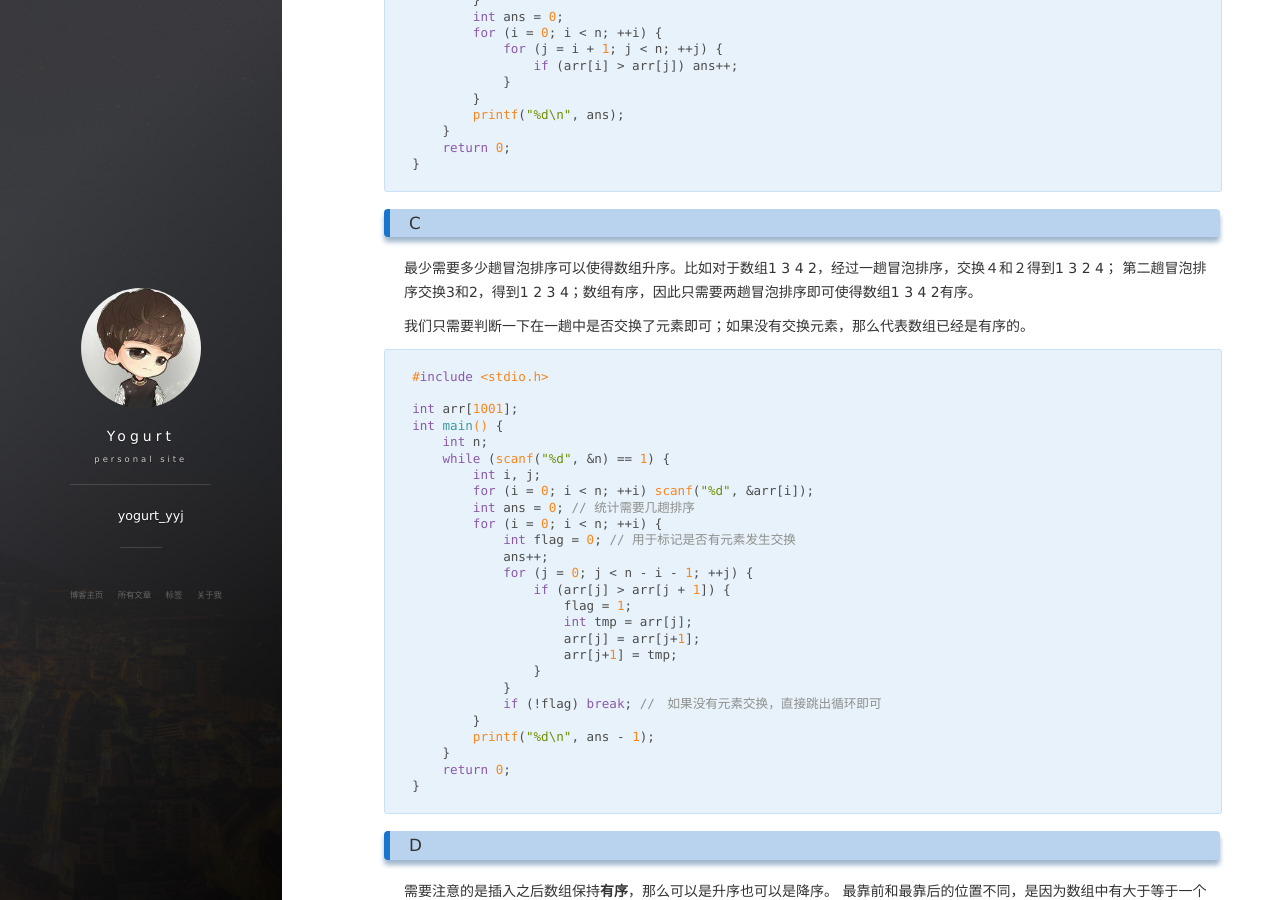
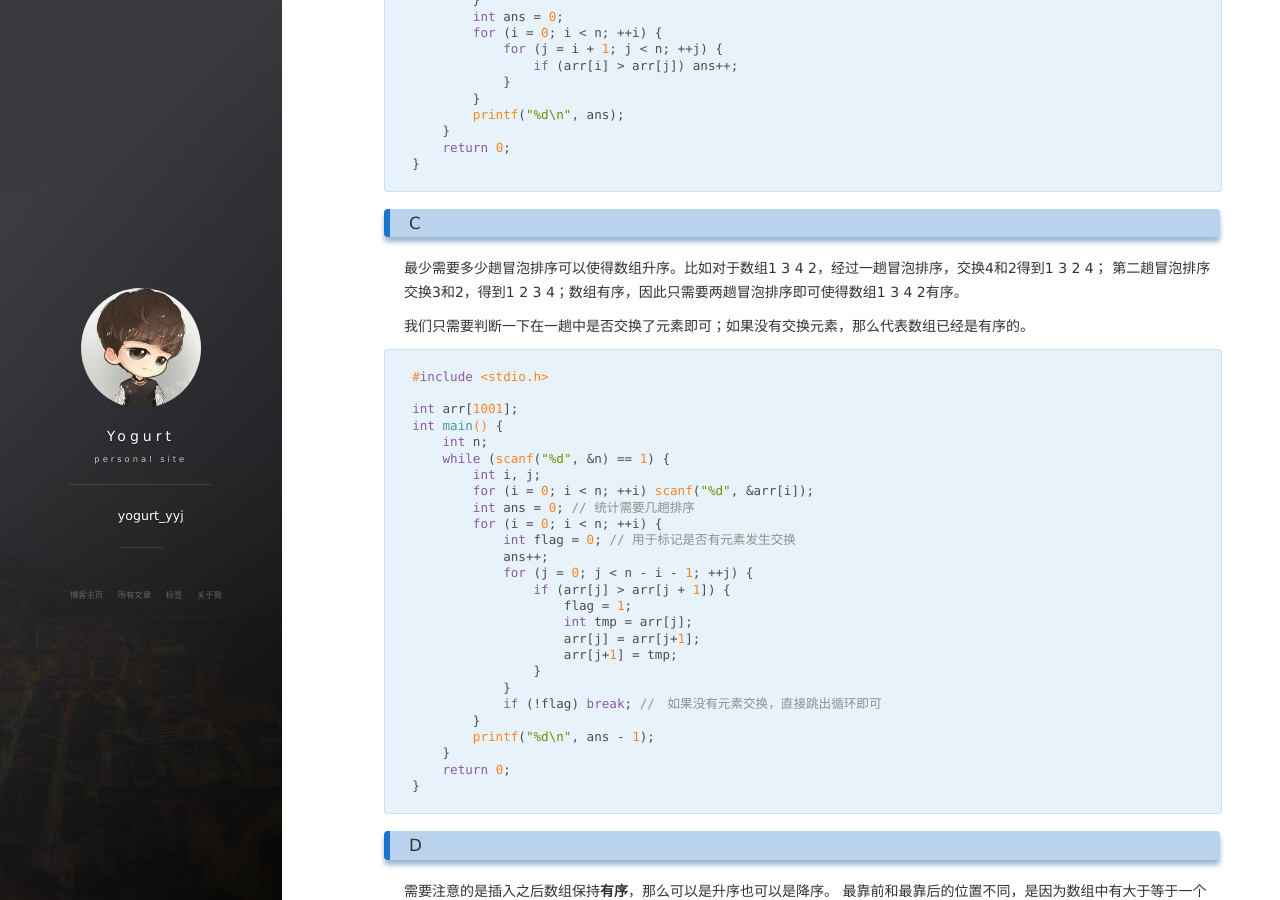
Before and after one commit to yingjieyao/yingjieyao.github.io, a Jekyll site: the page built from _posts/2017-10-16-week5sol.markdown, in a window 1280 px wide and 900 px high, scrolled down 965 px. Built offline with Jekyll 4.4.1, drawn with Linux system fonts in a browser that asks for light colours; nearby versions of some CDN libraries; comment, search, counter and statistics services are not loaded.

Commit message:
fix typo

````diff
--- a/_posts/2017-10-16-week5sol.markdown
+++ b/_posts/2017-10-16-week5sol.markdown
@@ -65,7 +65,7 @@ int main() {
 ```
 
 ### C
-最少需要多少趟冒泡排序可以使得数组升序。比如对于数组1 3 4 2，经过一趟冒泡排序，交换４和２得到1 3 2 4；
+最少需要多少趟冒泡排序可以使得数组升序。比如对于数组1 3 4 2，经过一趟冒泡排序，交换4和2得到1 3 2 4；
 第二趟冒泡排序交换3和2，得到1 2 3 4；数组有序，因此只需要两趟冒泡排序即可使得数组1 3 4 2有序。
 
 我们只需要判断一下在一趟中是否交换了元素即可；如果没有交换元素，那么代表数组已经是有序的。
````
